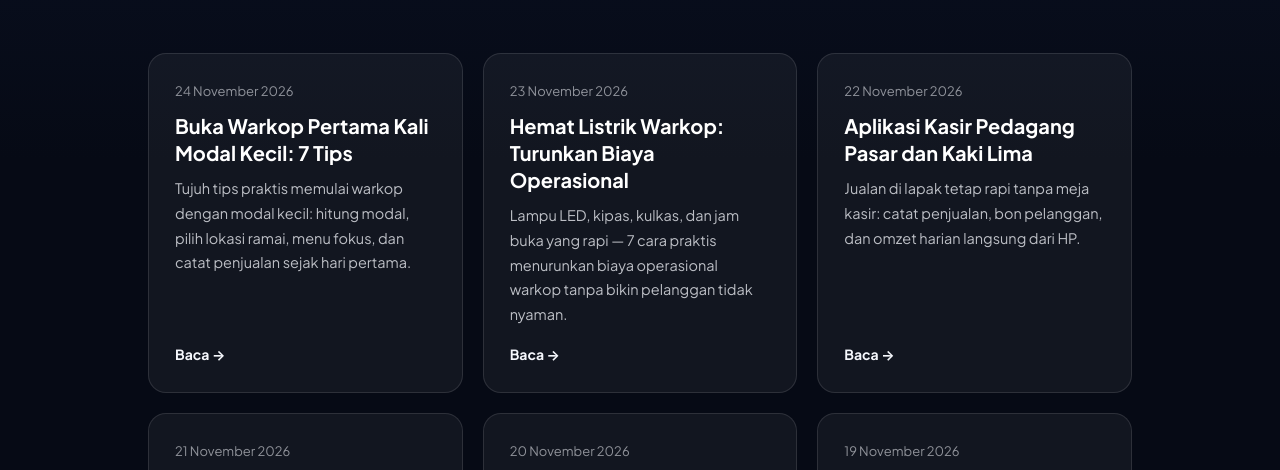
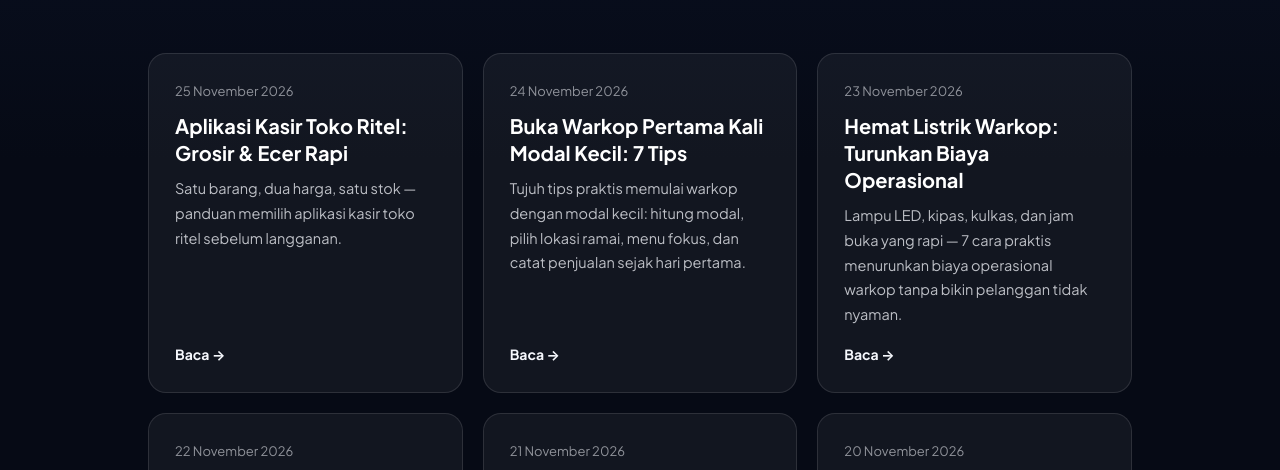
Before and after one commit to FinOwi/ogkasir-app, a plain HTML site: page blog.html in a window 1280 px wide. Shown: the part 280-750 px from the top of the page. Drawn offline with Linux system fonts and the light colour scheme.

Commit message:
Artikel: tambah artikel-aplikasi-kasir-toko-ritel di blog

```diff
--- a/blog.html
+++ b/blog.html
@@ -65,6 +65,12 @@
 </header>
 
 <div class="grid">
+  <a class="post" href="/artikel-aplikasi-kasir-toko-ritel.html">
+    <div class="date">25 November 2026</div>
+    <h2>Aplikasi Kasir Toko Ritel: Grosir &amp; Ecer Rapi</h2>
+    <p>Satu barang, dua harga, satu stok — panduan memilih aplikasi kasir toko ritel sebelum langganan.</p>
+    <div class="more">Baca →</div>
+  </a>
   <a class="post" href="/artikel-buka-warkop-modal-kecil.html">
     <div class="date">24 November 2026</div>
     <h2>Buka Warkop Pertama Kali Modal Kecil: 7 Tips</h2>
```
